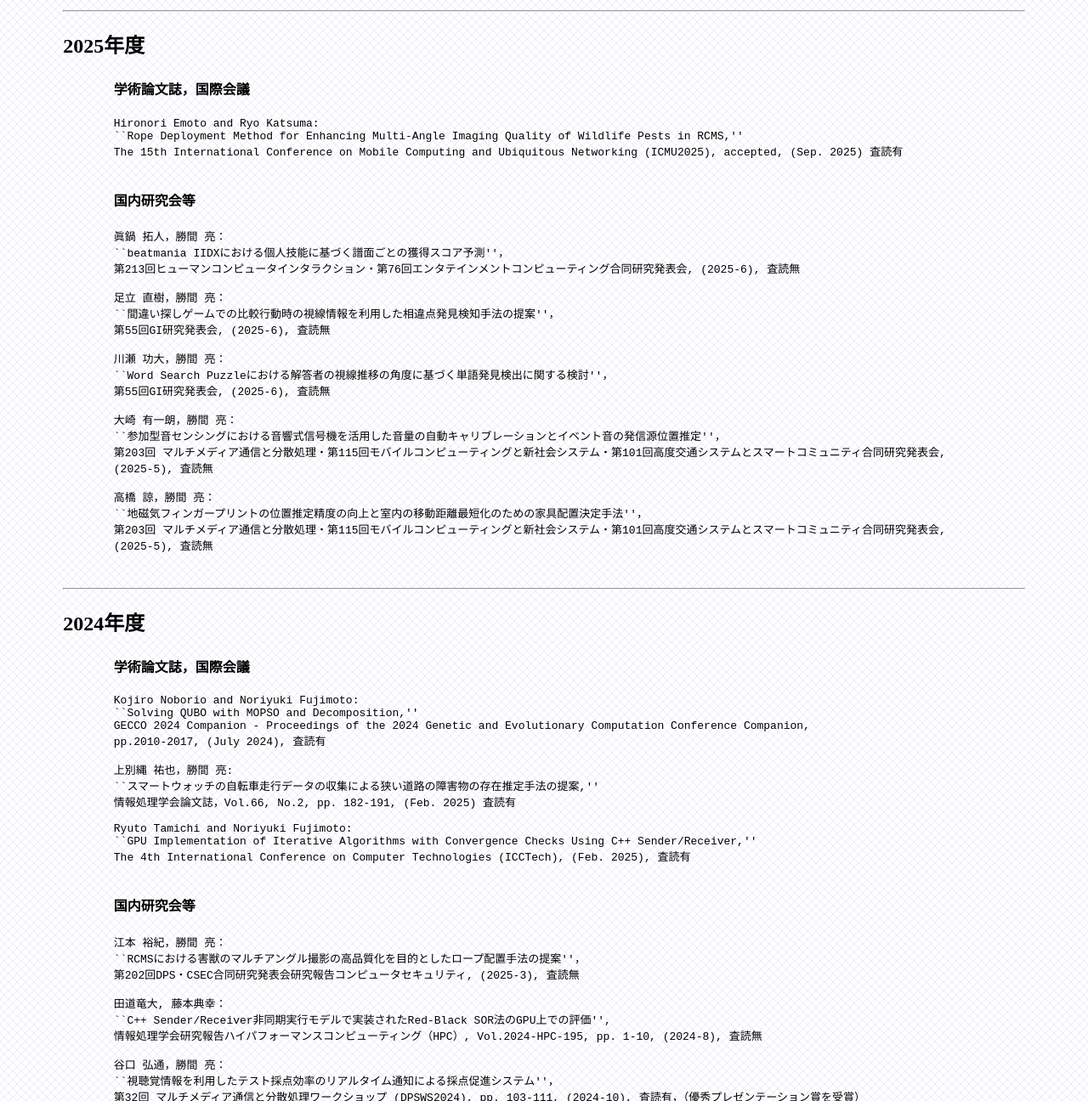
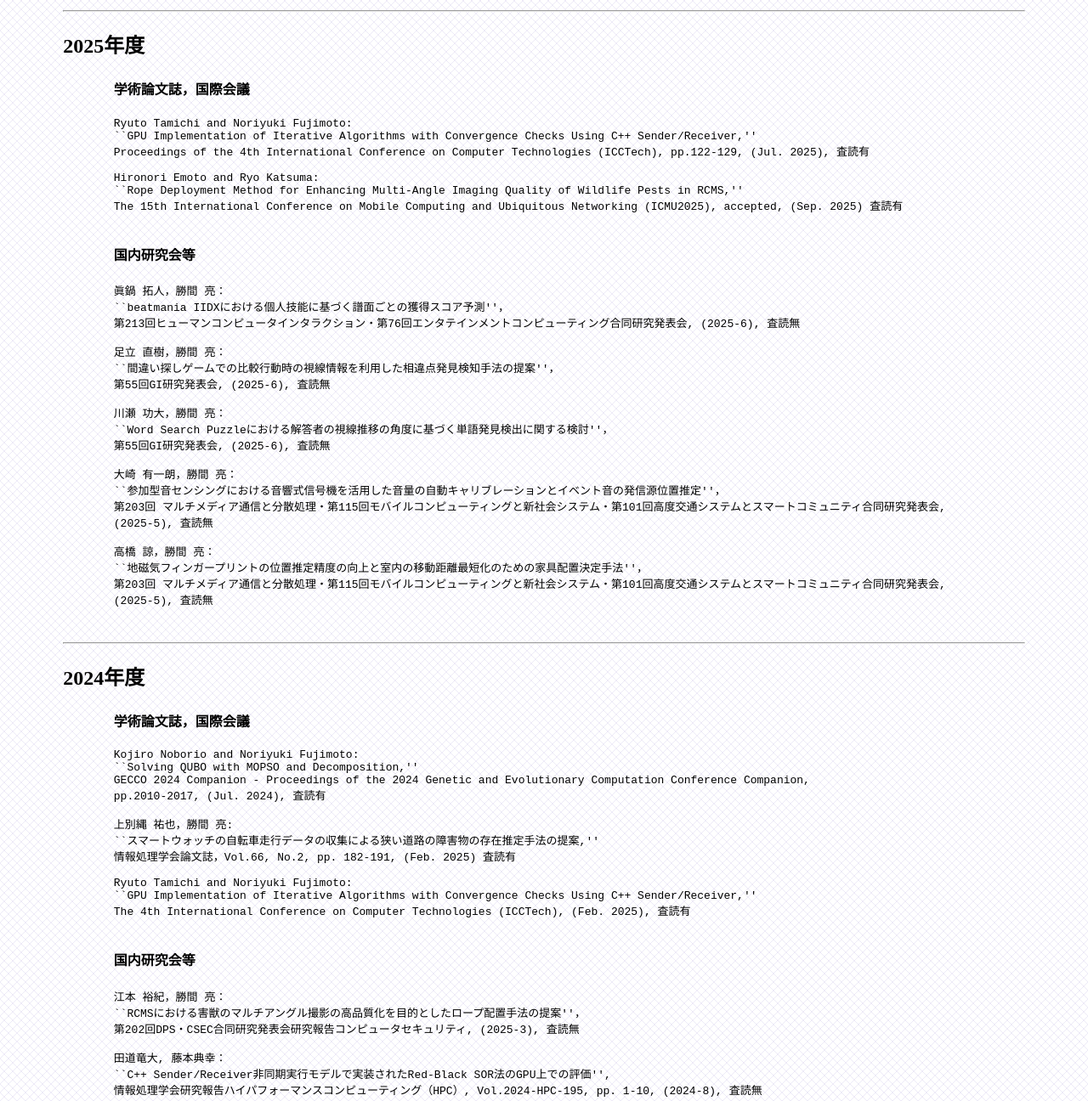
Before and after one commit to omuacilab/web, a plain HTML site: page publication_ja.htm in a window 1280 px wide. Shown: the part 334-1630 px from the top of the page at 85% size. Drawn offline with Linux system fonts and the light colour scheme.

Commit message:
Update publication_ja.htm

```diff
--- a/publication_ja.htm
+++ b/publication_ja.htm
@@ -80,6 +80,10 @@ pre {
   <td>
 <h4>学術論文誌，国際会議</h4>
 <pre>
+Ryuto Tamichi and Noriyuki Fujimoto:
+``GPU Implementation of Iterative Algorithms with Convergence Checks Using C++ Sender/Receiver,''
+Proceedings of the 4th International Conference on Computer Technologies (ICCTech), pp.122-129, (Jul. 2025), 査読有
+
 Hironori Emoto and Ryo Katsuma:
 ``Rope Deployment Method for Enhancing Multi-Angle Imaging Quality of Wildlife Pests in RCMS,''
 The 15th International Conference on Mobile Computing and Ubiquitous Networking (ICMU2025), accepted, (Sep. 2025) 査読有
@@ -126,7 +130,7 @@ The 15th International Conference on Mobile Computing and Ubiquitous Networking
 Kojiro Noborio and Noriyuki Fujimoto:
 ``Solving QUBO with MOPSO and Decomposition,''
 GECCO 2024 Companion - Proceedings of the 2024 Genetic and Evolutionary Computation Conference Companion,
-pp.2010-2017, (July 2024), 査読有
+pp.2010-2017, (Jul. 2024), 査読有
 
 上別縄 祐也，勝間 亮:
 ``スマートウォッチの自転車走行データの収集による狭い道路の障害物の存在推定手法の提案,''
```
